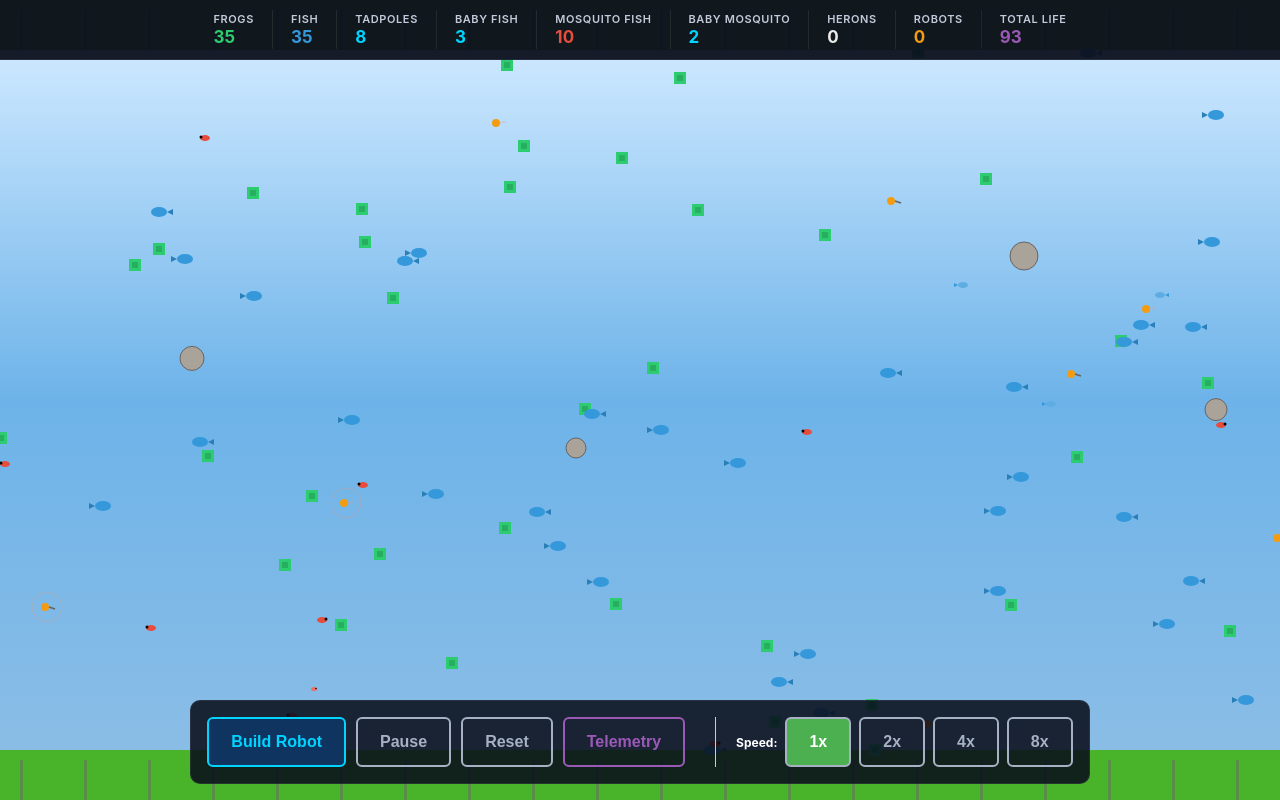
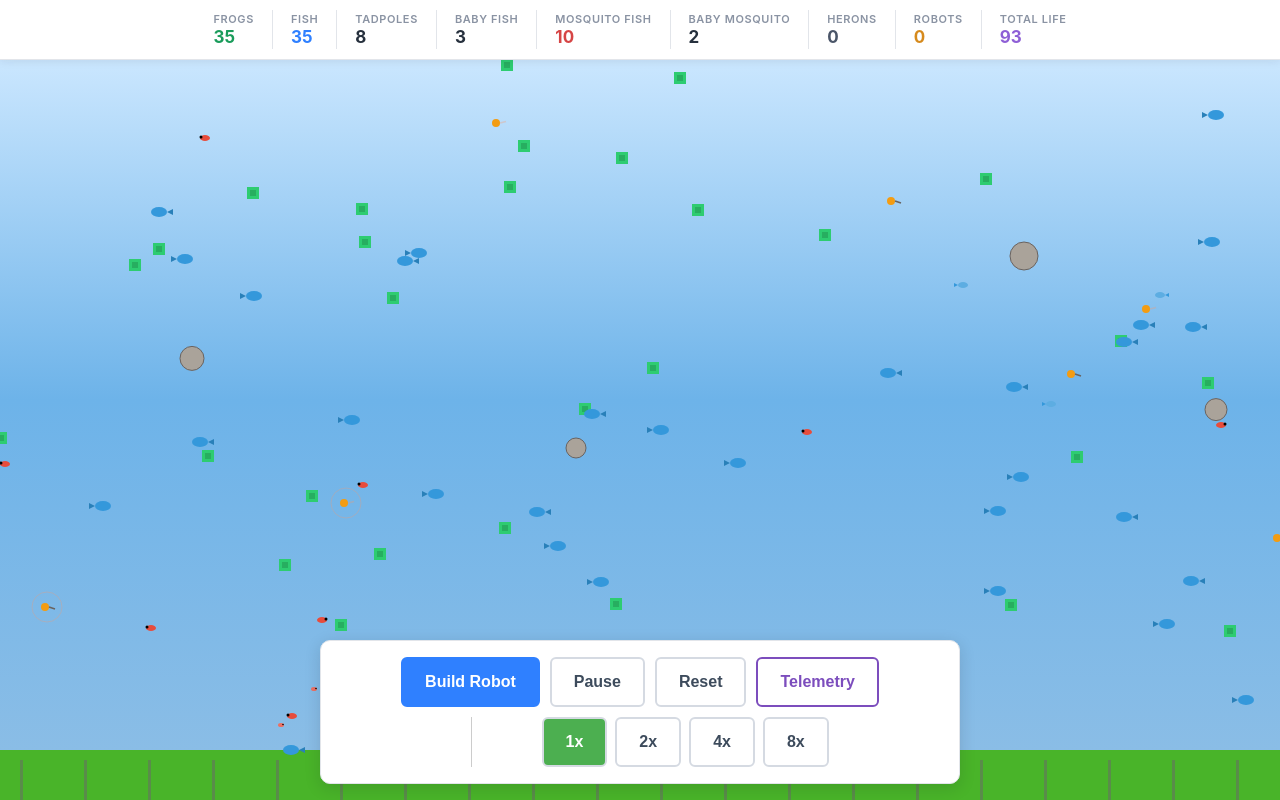
Before and after one commit to jamcodehub/RiverEcoSystem, a React (Vite) app: page / in a window 1280 px wide. Built offline with nearby package versions, Linux system fonts and the light colour scheme.

Commit message:
my bad, this should be the good fix xd! lololololol

```diff
--- a/src/App.css
+++ b/src/App.css
@@ -12,7 +12,7 @@ html {
   width: 100%;
   height: 100%;
   overflow: hidden;
-  /* Backup for browsers that honor touch-action for pinch independent -of
+  /* Backup for browsers that honor touch-action for pinch independent of
      the viewport meta tag (e.g. Android Chrome) - still allows normal
      single-finger panning everywhere else. */
   touch-action: pan-x pan-y;
@@ -68,23 +68,29 @@ body {
 .top-stats {
   pointer-events: auto;
   width: 100%;
-  border-bottom: 1px solid rgba(255, 255, 255, 0.08);
-  background: rgba(10, 14, 28, 0.94);
+  border-bottom: 1px solid #e2e5ea;
+  background: #ffffff;
+  box-shadow: 0 2px 8px rgba(20, 24, 32, 0.08);
   padding: 10px 20px;
   align-self: stretch;
 }
 
 .bottom-controls {
   pointer-events: auto;
-  background: rgba(10, 14, 28, 0.88);
-  border: 1px solid rgba(255, 255, 255, 0.08);
+  position: fixed;
+  left: 50%;
+  bottom: max(16px, env(safe-area-inset-bottom));
+  transform: translateX(-50%);
+  background: #ffffff;
+  border: 1px solid #e2e5ea;
   border-radius: 10px;
+  box-shadow: 0 4px 16px rgba(20, 24, 32, 0.15);
   display: flex;
   justify-content: center;
   padding: 8px;
-  margin: 0 auto 16px auto;
   width: fit-content;
   max-width: calc(100% - 24px);
+  z-index: 200;
 }
 
 /* ============ Stats Panel ============ */
@@ -140,7 +146,7 @@ body {
   display: flex;
   align-items: center;
   padding: 2px 18px;
-  border-right: 1px solid rgba(255, 255, 255, 0.08);
+  border-right: 1px solid #e2e5ea;
   -webkit-user-select: none;
   user-select: none;
 }
@@ -156,7 +162,7 @@ body {
 
 @media (hover: hover) {
   .stat-item:hover {
-    opacity: 0.85;
+    opacity: 0.7;
   }
 }
 
@@ -168,7 +174,7 @@ body {
 
 .stat-label {
   font-size: 11px;
-  color: #c3cadb;
+  color: #8a93a3;
   text-transform: uppercase;
   font-weight: 600;
   letter-spacing: 0.6px;
@@ -179,17 +185,17 @@ body {
   font-size: 17px;
   font-weight: 700;
   line-height: 1.1;
-  color: #00d4ff;
+  color: #26303d;
   white-space: nowrap;
 }
 
-.frog-stat .stat-value { color: #2ecc71; }
-.fish-stat .stat-value { color: #3498db; }
-.egg-stat .stat-value { color: #f4d03f; }
-.mosquito-stat .stat-value { color: #e74c3c; }
-.heron-stat .stat-value { color: #ebebeb; }
-.robot-stat .stat-value { color: #f39c12; }
-.total-stat .stat-value { color: #9b59b6; }
+.frog-stat .stat-value { color: #1a9c5b; }
+.fish-stat .stat-value { color: #2f80ff; }
+.egg-stat .stat-value { color: #c9950f; }
+.mosquito-stat .stat-value { color: #d64545; }
+.heron-stat .stat-value { color: #4a5568; }
+.robot-stat .stat-value { color: #d68a1c; }
+.total-stat .stat-value { color: #8e5fd6; }
 
 /* ============ Main Content (Removed - now overlay) ============ */
 .main-content {
@@ -240,7 +246,7 @@ body {
      actually renders - "border: none" would have suppressed it entirely. */
   border: 2px solid transparent;
   border-radius: 6px;
-  color: #00d4ff;
+  color: #2f80ff;
   font-size: 13px;
   font-weight: 600;
   cursor: pointer;
@@ -252,16 +258,16 @@ body {
 }
 
 .btn:hover:not(:disabled) {
-  opacity: 0.8;
+  opacity: 0.75;
 }
 
 .btn-telemetry {
-  border-color: #9b59b6;
-  color: #9b59b6;
+  border-color: #7c4dbd;
+  color: #7c4dbd;
 }
 
 .btn-telemetry:hover:not(:disabled) {
-  background: rgba(155, 89, 182, 0.2);
+  background: rgba(124, 77, 189, 0.12);
 }
 
 @media (hover: none) and (pointer: coarse) {
@@ -272,52 +278,53 @@ body {
   }
 
   .btn:active:not(:disabled) {
-    background: #1a5276;
+    background: #eef1f5;
   }
 }
 
 
 
 .btn-primary {
-  border-color: #00d4ff;
-  background: #0f3460;
+  border-color: #2f80ff;
+  background: #2f80ff;
+  color: #ffffff;
 }
 
 .btn-primary:hover {
-  background: #1a5276;
+  background: #1c6dee;
 }
 
 .btn-danger {
-  border-color: #e74c3c;
-  color: #e74c3c;
+  border-color: #d64545;
+  color: #d64545;
 }
 
 .btn-danger:hover {
-  background: #5e1a1a;
+  background: rgba(214, 69, 69, 0.12);
 }
 
 .btn-secondary {
-  border-color: #a7b1c4;
-  color: #a7b1c4;
+  border-color: #d5dae2;
+  color: #3d4b5c;
 }
 
 .btn-secondary:hover {
-  border-color: #aaa;
-  color: #aaa;
-  background: #1a1a2e;
+  border-color: #a3acbb;
+  color: #26303d;
+  background: #eef1f5;
 }
 
 /* ============ Telemetry Modal ============ */
 .telemetry-modal {
-  background: #16213e;
-  border: 2px solid #9b59b6;
-  border-radius: 8px;
+  background: #eef1f5;
+  border: none;
+  border-radius: 10px;
   max-width: 90vw;
   max-height: 85vh;
   overflow: auto;
   display: flex;
   flex-direction: column;
-  box-shadow: 0 12px 48px rgba(155, 89, 182, 0.3);
+  box-shadow: 0 12px 48px rgba(20, 24, 32, 0.25);
   animation: slideUp 0.3s;
 }
 
@@ -332,7 +339,7 @@ body {
 }
 
 .telemetry-section h3 {
-  color: #9b59b6;
+  color: #2f80ff;
   font-size: 14px;
   text-transform: uppercase;
   letter-spacing: 1px;
@@ -342,10 +349,11 @@ body {
 .big-stat {
   font-size: 48px;
   font-weight: bold;
-  color: #00d4ff;
+  color: #2f80ff;
   text-align: center;
   padding: 20px;
-  background: rgba(0, 212, 255, 0.1);
+  background: #ffffff;
+  border: 1px solid #e2e5ea;
   border-radius: 8px;
 }
 
@@ -356,18 +364,18 @@ body {
 }
 
 .telemetry-card {
-  background: #0f3460;
-  border: 1px solid #333;
-  border-radius: 8px;
+  background: #ffffff;
+  border: 1px solid #e2e5ea;
+  border-radius: 10px;
   padding: 16px;
-  border-left: 4px solid #9b59b6;
+  border-left: 4px solid #2f80ff;
 }
 
 .telemetry-card h4 {
-  color: #9b59b6;
+  color: #26303d;
   font-size: 14px;
   margin-bottom: 12px;
-  font-weight: 600;
+  font-weight: 700;
 }
 
 .stat-row {
@@ -376,7 +384,7 @@ body {
   align-items: center;
   padding: 8px 0;
   font-size: 13px;
-  color: #ffffff;
+  color: #3d4b5c;
 }
 
 .stat-row span {
@@ -384,55 +392,55 @@ body {
 }
 
 .stat-row .value {
-  color: #00d4ff;
-  font-weight: 600;
+  color: #26303d;
+  font-weight: 700;
   font-size: 14px;
 }
 
 .stat-row .value.danger {
-  color: #e74c3c;
+  color: #d64545;
 }
 
 .stat-row .value.success {
-  color: #2ecc71;
+  color: #1a9c5b;
 }
 
 .stat-row .value.warning {
-  color: #f39c12;
+  color: #d68a1c;
 }
 
 .stat-row .percentage {
-  color: #a7b1c4;
+  color: #8a93a3;
   font-size: 12px;
   margin-left: 8px;
 }
 
 .stat-row.bold {
-  font-weight: 600;
+  font-weight: 700;
   padding-top: 8px;
   margin-top: 8px;
-  border-top: 1px solid #333;
-  color: #00d4ff;
+  border-top: 1px solid #e2e5ea;
+  color: #26303d;
 }
 
 .stat-row.bold .value {
-  color: #00d4ff;
+  color: #2f80ff;
 }
 
 .telemetry-card hr {
   border: none;
-  border-top: 1px solid #333;
+  border-top: 1px solid #e2e5ea;
   margin: 8px 0;
 }
 
 .health-bar {
   width: 100%;
   height: 20px;
-  background: #0a1929;
+  background: #eef1f5;
   border-radius: 10px;
   overflow: hidden;
   margin-bottom: 12px;
-  border: 1px solid #333;
+  border: 1px solid #e2e5ea;
 }
 
 .health-fill {
@@ -512,21 +520,21 @@ body {
   display: flex;
   justify-content: space-between;
   align-items: center;
-  padding: 20px 24px;
-  border-bottom: 1px solid #333;
-  background: #0f3460;
+  padding: 14px 22px;
+  border-bottom: 1px solid #e2e5ea;
+  background: #ffffff;
 }
 
 .modal-header h2 {
-  font-size: 20px;
-  font-weight: 600;
-  color: #fff;
+  font-size: 18px;
+  font-weight: 700;
+  color: #26303d;
 }
 
 .close-btn {
   background: none;
   border: none;
-  color: #a7b1c4;
+  color: #6b7684;
   font-size: 24px;
   cursor: pointer;
   width: 40px;
@@ -534,13 +542,13 @@ body {
   display: flex;
   align-items: center;
   justify-content: center;
-  border-radius: 4px;
+  border-radius: 50%;
   transition: all 0.2s;
 }
 
 .close-btn:hover {
-  color: #fff;
-  background: rgba(255, 255, 255, 0.1);
+  color: #26303d;
+  background: #eef1f5;
 }
 
 /* ============ Builder Layout ============ */
--- a/src/components/RobotBuilder.jsx
+++ b/src/components/RobotBuilder.jsx
@@ -8,7 +8,7 @@ const AVAILABLE_BLOCKS = [
     id: 'sensor-mosquito',
     label: 'if sensor < mosquito_fish >',
     description: 'Detect mosquito fish nearby',
-    category: 'sensor',
+    category: 'control',
     code: 'if sensor <mosquito_fish>:',
     canContain: ['motor', 'control'],
     isContainer: true,
@@ -637,15 +637,6 @@ const RobotBuilder = ({ onDeploy, onClose, robotPlans, setRobotPlans, activeRobo
           <div className="blocks-panel">
             <div className="block-categories">
               <div className="block-category">
-                <h4 className="category-title" style={{ color: '#ff6b6b' }}>Sensors</h4>
-                <div className="blocks-list">
-                  {AVAILABLE_BLOCKS.filter(b => b.category === 'sensor').map(block =>
-                    renderLibraryBlock(block, 'sensor-block')
-                  )}
-                </div>
-              </div>
-
-              <div className="block-category">
                 <h4 className="category-title" style={{ color: '#4ecdc4' }}>Motors</h4>
                 <div className="blocks-list">
                   {AVAILABLE_BLOCKS.filter(b => b.category === 'motor').map(block =>
```
